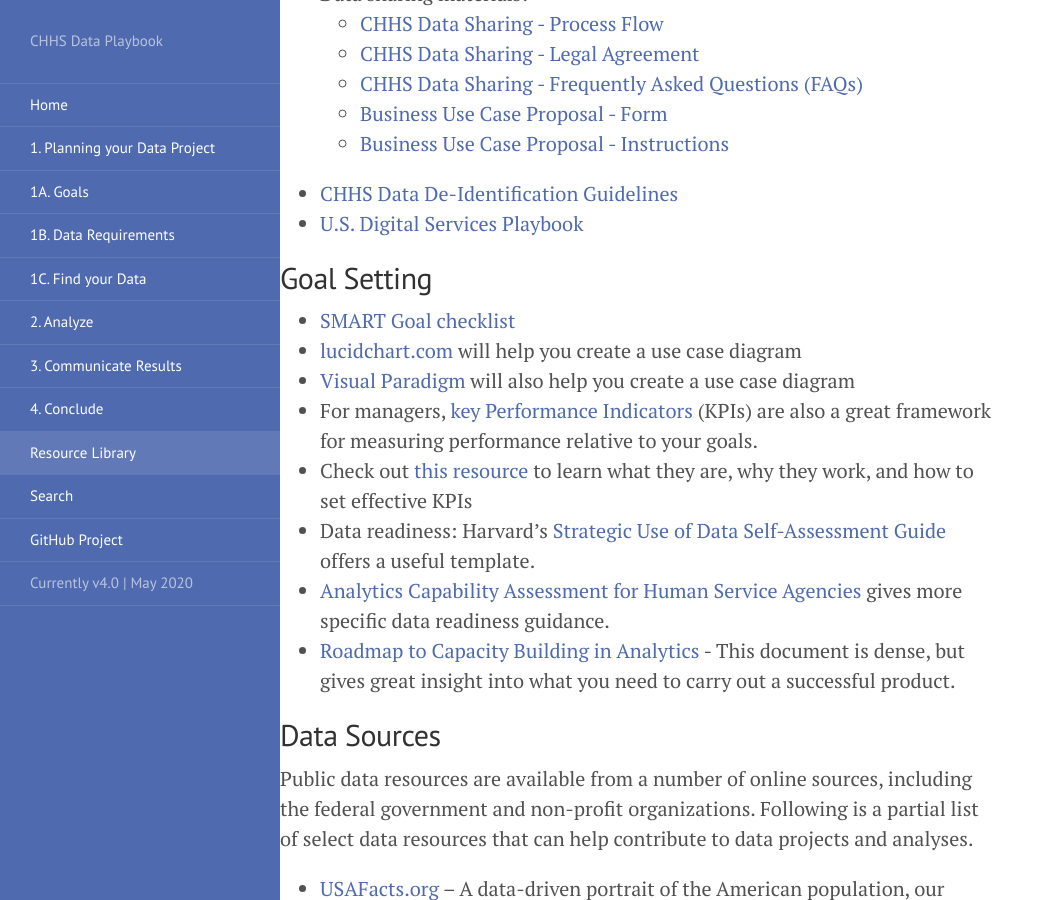
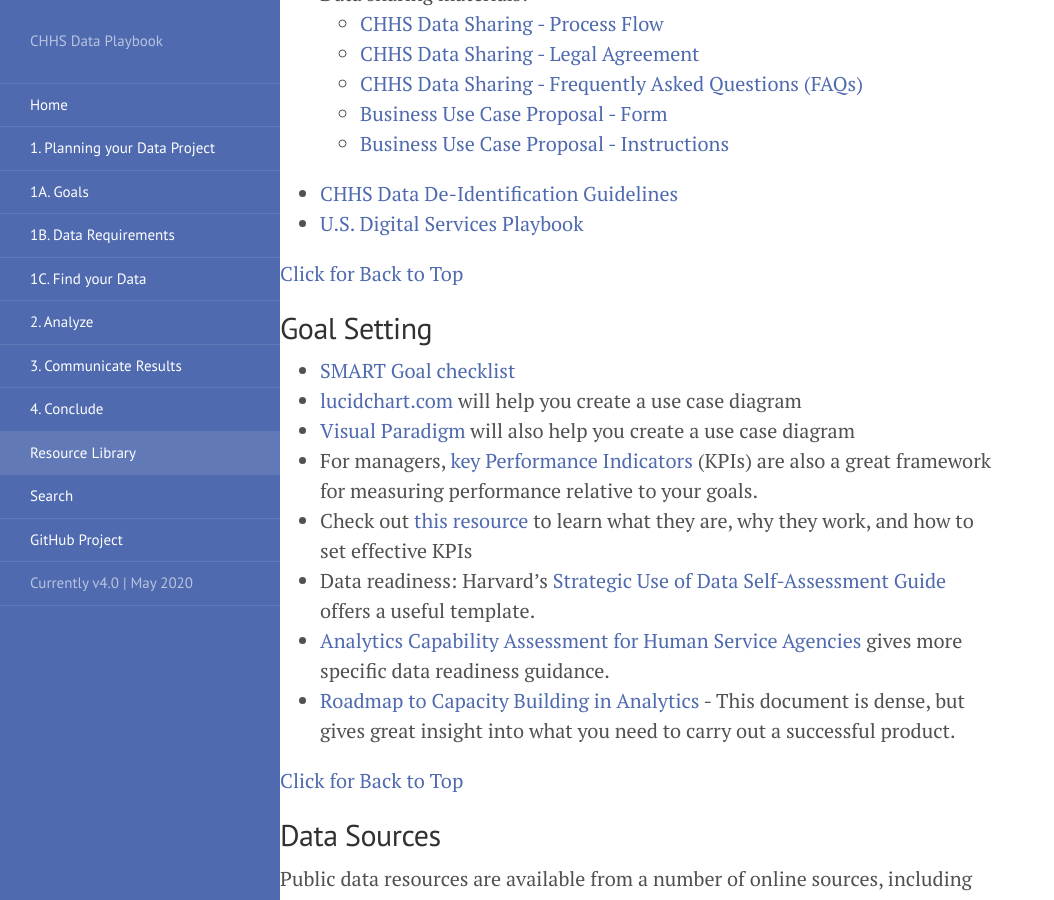
Before and after one commit to chhsdata/dataplaybook, a Jekyll site: the page built from 7_resource_library.md, in a window 1280 px wide and 900 px high, scrolled down 1022 px. Shown: the whole window, without its empty margins (0-1054 px from the left). Built offline with Jekyll 4.4.1, drawn with Linux system fonts in a browser that asks for light colours; some of the changed text lies outside the part shown.

Commit message:
back to top

```diff
--- a/7_resource_library.md
+++ b/7_resource_library.md
@@ -6,6 +6,7 @@ permalink: /resource_library/
 Below you can explore different data resources. Click on each heading to expand the section and see more details.
 If you are looking for resources organized by play, check out the summaries included in the beginning of each play.
 
+<a name="top"></a>
 ### Table of Contents
 ###   1. [Internal CHHS Strategies and Guidelines](#internal)
 ###   2. [Goal Setting](#goals)
@@ -34,6 +35,8 @@ If you are ever stuck, contact your Department’s data coordinator for informat
 * [CHHS Data De-Identification Guidelines]({{ site.baseurl }}/documents/CHHS-DDG-V1.0-092316.pdf "CHHS Data De-Identification Guidelines")
 * [U.S. Digital Services Playbook](https://playbook.cio.gov/ "U.S. Digital Services Playbook")
 
+[Click for Back to Top](#top)
+
 ## <a name="goals"></a>Goal Setting
 
 * [SMART Goal checklist](https://www.mindtools.com/pages/article/smart-goals.htm)
@@ -44,6 +47,8 @@ If you are ever stuck, contact your Department’s data coordinator for informat
 * Data readiness: Harvard’s [Strategic Use of Data Self-Assessment Guide](https://sdp.cepr.harvard.edu/files/cepr-sdp/files/sdp-rubric-self-asssessment.pdf) offers a useful template.
 * [Analytics Capability Assessment for Human Service Agencies](https://chhsdata.github.io/dataplaybook/documents/APHSA-Analytic-Capability-Roadmap-1-0-for-Human-Services-Agencies.pdf) gives more specific data readiness guidance.
 * [Roadmap to Capacity Building in Analytics](https://chhsdata.github.io/dataplaybook/documents/APHSA-Roadmap-to-Capacity-Building-in-Analytics-White-Paper.pdf) - This document is dense, but gives great insight into what you need to carry out a successful product.
+
+[Click for Back to Top](#top)
 
 ## <a name="data"></a>Data Sources
 
@@ -57,6 +62,8 @@ Public data resources are available from a number of online sources, including t
 * [CalEnviro Screen](https://oehha.ca.gov/calenviroscreen "CalEnviro Screen") - A mapping tool that helps identify California communities that are most affected by many sources of pollution, and where people are often especially vulnerable to pollution’s effects.
 * [California Healthy Places Index](https://healthyplacesindex.org/ "California Healthy Places Index") - A tool to explore community conditions that predict life expectancy. It contains user-friendly mapping and data resources at the census tract level across California.
 * [CHHS Open Data Portal](https://data.chhs.ca.gov/ "CHHS Open Data Portal") - Offers access to standardized data that can be easily retrieved, combined, downloaded, sorted, searched, analyzed, redistributed and re-used by individuals, business, researchers, journalists, developers, and government to process, trend, and innovate.
+
+[Click for Back to Top](#top)
 
 ## <a name="skills"></a>Skill Building
 
@@ -73,6 +80,8 @@ There are a number of training resources available from reputable governmental a
   * [Tableau Essentials Training](https://www.lynda.com/Tableau-tutorials/Tableau-9-Essential-Training/386886-2.html). **Provided by:** Lynda.com
   * [Data Visualization and Communication with Tableau](https://www.coursera.org/learn/analytics-tableau/). **Provided by:** Coursera
 
+[Click for Back to Top](#top)
+
 ## <a name="stats"></a>Introductory Statistics Tools
 
 Here are some key concepts and help integrating them into Excel
@@ -82,6 +91,8 @@ Here are some key concepts and help integrating them into Excel
 * [Regression Analysis](https://www.qimacros.com/hypothesis-testing/regression/)
 * [Multiple Regression in Excel](https://www.businessinsider.com/understand-excel-multiple-regression-2014-10)
 * [Statistical Significance](https://hbr.org/2016/02/a-refresher-on-statistical-significance)
+
+[Click for Back to Top](#top)
 
 ## <a name="visualize"></a>Data Visualization (Beginner to Advanced)
 
@@ -101,12 +112,15 @@ More sophisticated guides are listed below:
 * **Advanced:** [D3.js](https://d3js.org/) – Data-Driven Documents D3 is a JavaScript library for manipulating documents based on data. D3 helps you bring data to life using HTML, SVG, and CSS. D3’s emphasis on web standards gives you the full capabilities of modern browsers without tying yourself to a proprietary framework, combining powerful visualization components and a data-driven approach to DOM manipulation.
 * **All levels**: Coursera often has free online [Data Visualization Courses](https://www.coursera.org/search?query=data&nbsp;visualization&) — check to see if one is available!
 
+[Click for Back to Top](#top)
+
 ## <a name="present"></a>Presenting your Data
 
 * [Color Contrast Grid](http://contrast-grid.eightshapes.com/) – Test many foreground and background color combos for compliance with WCAG 2.0 minimum contrast.
 * Use a word editing app like [Hemingway](http://www.hemingwayapp.com) to **improve** the readability of your writing. Hemingway will highlight lengthy or run-on sentences, remove overly dense writing, offer alternatives for weak adverbs and phrases as well as poor formatting choices.
 * **Visualize** your story with a storyboard (see MIT’s [guide](https://datatherapy.org/activities/activity-finding-a-story-in-data/) to finding a story in your data)
 
+[Click for Back to Top](#top)
 
 <!-- Pagination -->
 <div class="pagination">
```
